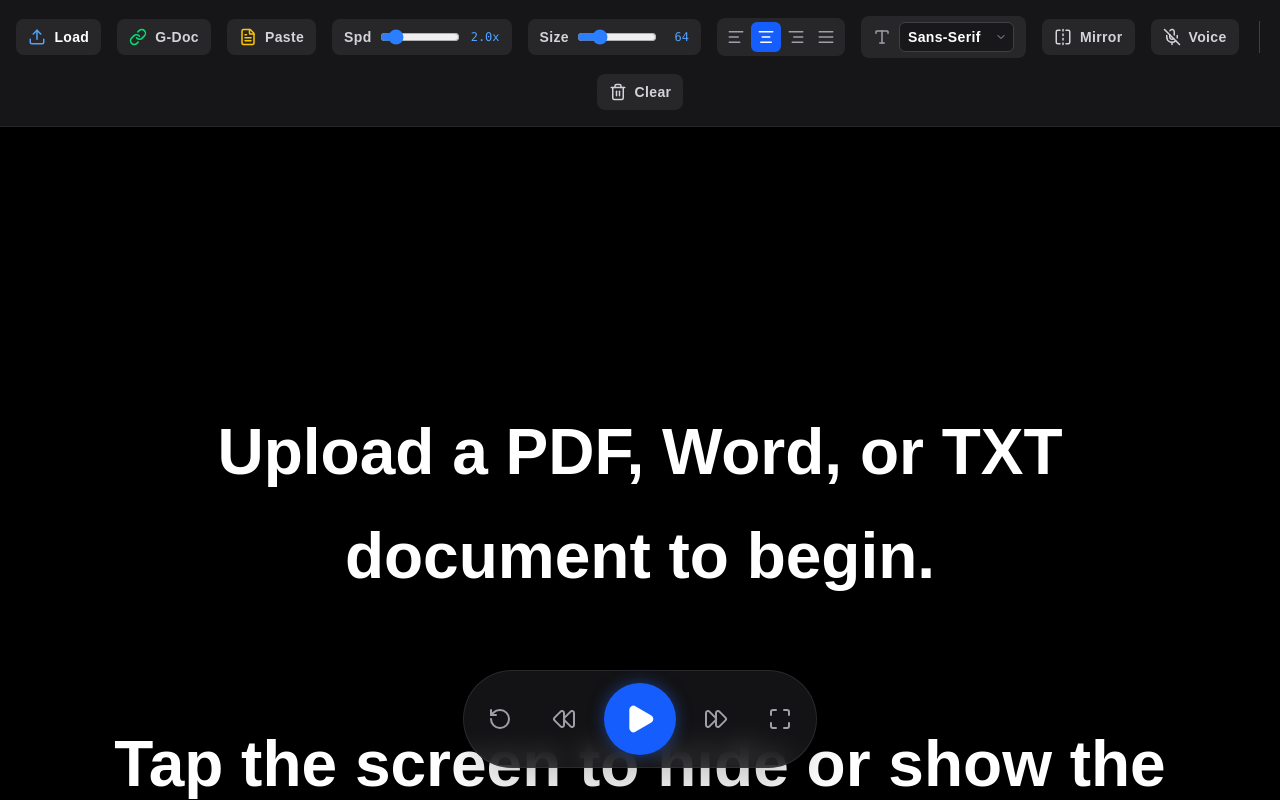
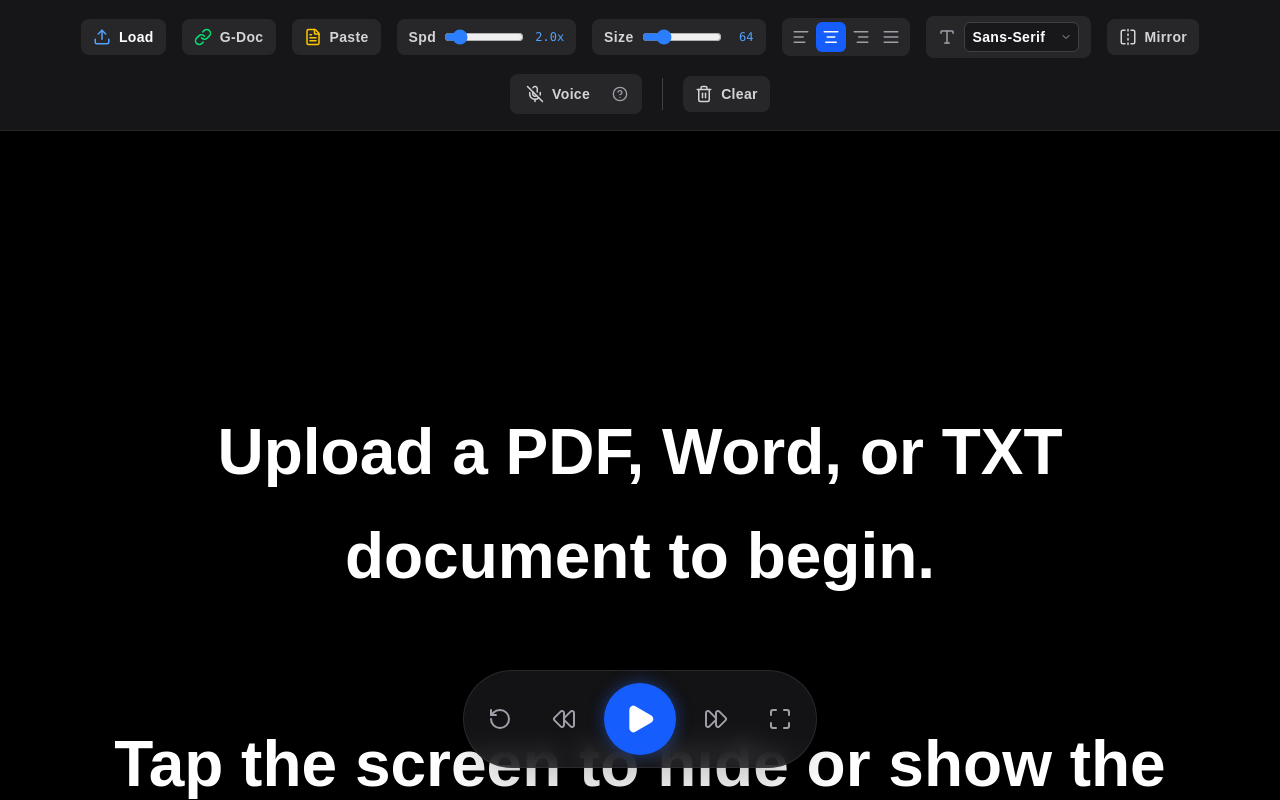
Before and after one commit to kaustavray21/simple-teleprompter, a React (Vite) app: page / in a window 1280 px wide. Built offline with nearby package versions, Linux system fonts and the light colour scheme.

Commit message:
feat: Add help modal for offline OS dictation setup

```diff
--- a/src/App.tsx
+++ b/src/App.tsx
@@ -183,6 +183,10 @@ export default function App() {
     setModalConfig({ isOpen: true, type: 'paste', message: "Paste your script text below:", inputValue: '' });
   };
 
+  const openVoiceHelpModal = () => {
+    setModalConfig({ isOpen: true, type: 'offline-voice-help', message: "🎙️ Offline Voice Setup", inputValue: '' });
+  };
+
   const handlePasteSubmit = () => {
     if (modalConfig.inputValue.trim()) {
       setText(modalConfig.inputValue);
@@ -250,6 +254,7 @@ export default function App() {
         onOpenGDoc={openGDocModal}
         onOpenPaste={openPasteModal}
         onClearMemory={handleClearMemory}
+        onOpenVoiceHelp={openVoiceHelpModal}
       />
 
       <TeleprompterViewport
--- a/src/components/InputModal.tsx
+++ b/src/components/InputModal.tsx
@@ -20,7 +20,19 @@ export function InputModal({ modalConfig, setModalConfig, onGDocSubmit, onPasteS
             <div className="bg-zinc-900 border border-zinc-700 rounded-xl p-6 max-w-md w-full shadow-2xl">
                 <h3 className="text-lg font-bold mb-4 whitespace-pre-line text-zinc-100">{modalConfig.message}</h3>
 
-                {modalConfig.type === 'input' ? (
+                {modalConfig.type === 'offline-voice-help' ? (
+                    <div className="flex flex-col gap-4 text-zinc-300 text-sm leading-relaxed">
+                        <p>To use voice commands completely offline without an internet connection, you need to download your device's native offline dictation pack.</p>
+                        <ul className="list-disc pl-5 flex flex-col gap-2 bg-zinc-800 p-4 rounded text-zinc-200">
+                            <li><strong>Mac / iOS:</strong> Go to Settings → Keyboard → Dictation and download "On-device dictation" for your language.</li>
+                            <li><strong>Windows:</strong> Go to Settings → Time & Language → Speech and install the offline Speech Packages.</li>
+                            <li><strong>Android:</strong> In your Google Keyboard / Voice Typing settings, download the Offline English pack.</li>
+                        </ul>
+                        <div className="flex justify-end gap-3 mt-2">
+                            <button onClick={() => setModalConfig({ ...modalConfig, isOpen: false })} className="px-4 py-2 bg-blue-600 hover:bg-blue-500 text-white rounded transition">Got it</button>
+                        </div>
+                    </div>
+                ) : modalConfig.type === 'input' ? (
                     <div className="flex flex-col gap-4">
                         <input
                             type="text"
--- a/src/components/SettingsBar.tsx
+++ b/src/components/SettingsBar.tsx
@@ -1,5 +1,5 @@
 import type { ChangeEvent } from 'react';
-import { Upload, Link as LinkIcon, FileText, AlignLeft, AlignCenter, AlignRight, AlignJustify, Type, FlipHorizontal, Mic, MicOff, Trash2 } from 'lucide-react';
+import { Upload, Link as LinkIcon, FileText, AlignLeft, AlignCenter, AlignRight, AlignJustify, Type, FlipHorizontal, Mic, MicOff, Trash2, CircleHelp } from 'lucide-react';
 
 interface SettingsBarProps {
     showSettings: boolean;
@@ -19,13 +19,14 @@ interface SettingsBarProps {
     onOpenGDoc: () => void;
     onOpenPaste: () => void;
     onClearMemory: () => void;
+    onOpenVoiceHelp: () => void;
 }
 
 export function SettingsBar({
     showSettings, speed, setSpeed, fontSize, setFontSize,
     textAlign, setTextAlign, fontFamily, setFontFamily,
     isMirrored, setIsMirrored, voiceEnabled, onToggleVoice,
-    onFileUpload, onOpenGDoc, onOpenPaste, onClearMemory,
+    onFileUpload, onOpenGDoc, onOpenPaste, onClearMemory, onOpenVoiceHelp
 }: SettingsBarProps) {
     return (
         <div
@@ -87,10 +88,15 @@ export function SettingsBar({
                 <span className="text-sm font-semibold tracking-wide hidden md:block">Mirror</span>
             </button>
 
-            <button onClick={onToggleVoice} className={`flex items-center gap-2 px-3 py-2 rounded-lg transition active:scale-95 ${voiceEnabled ? 'bg-green-600 hover:bg-green-500 text-white shadow-[0_0_10px_rgba(34,197,94,0.4)]' : 'bg-zinc-800 hover:bg-zinc-700 text-zinc-300'}`}>
-                {voiceEnabled ? <Mic size={18} /> : <MicOff size={18} />}
-                <span className="text-sm font-semibold tracking-wide hidden md:block">Voice</span>
-            </button>
+            <div className="flex items-center gap-1 bg-zinc-800 rounded-lg p-1 pr-2">
+                <button onClick={onToggleVoice} className={`flex items-center gap-2 px-3 py-1.5 rounded-md transition active:scale-95 ${voiceEnabled ? 'bg-green-600 hover:bg-green-500 text-white shadow-[0_0_8px_rgba(34,197,94,0.4)]' : 'hover:bg-zinc-700 text-zinc-300'}`}>
+                    {voiceEnabled ? <Mic size={18} /> : <MicOff size={18} />}
+                    <span className="text-sm font-semibold tracking-wide hidden md:block">Voice</span>
+                </button>
+                <button onClick={onOpenVoiceHelp} className="p-1.5 text-zinc-400 hover:text-white hover:bg-zinc-700 rounded-full transition" title="Offline Voice Setup Instructions">
+                    <CircleHelp size={16} />
+                </button>
+            </div>
 
             <div className="w-px h-8 bg-zinc-700 mx-1 hidden md:block"></div>
 
```
